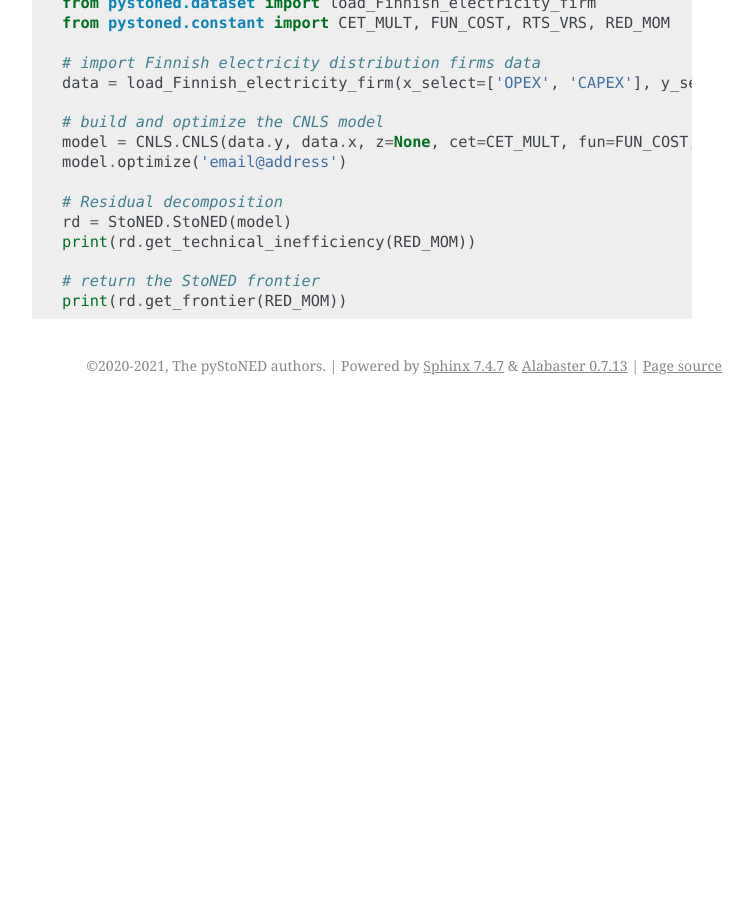
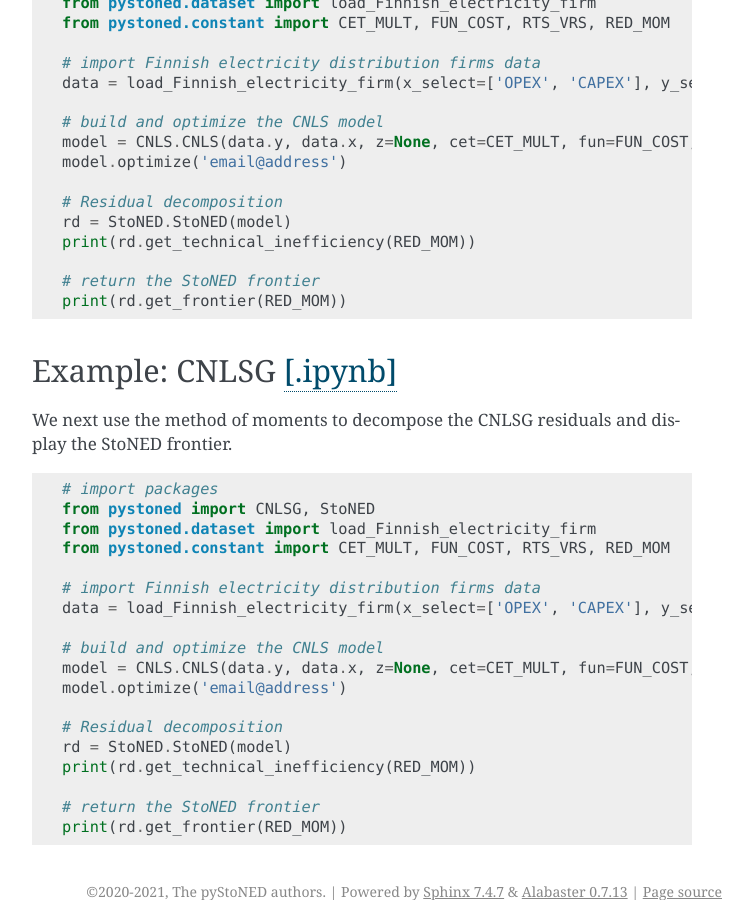
Before and after one commit to ds2010/pyStoNED, a Sphinx documentation site: the page built from doc/sphinx/examples/StoNED/mom.rst, in a window 1280 px wide and 900 px high, scrolled down 1031 px. Shown: the whole window, without its empty margins (388-1141 px from the left). Built offline with Sphinx 7.4.7, drawn with Linux system fonts in a browser that asks for light colours; before the commit the page ends 1436 px from its top, so only the background shows below that; some of the changed text lies outside the part shown.

Commit message:
doc(StoNED): update the example

```diff
--- a/doc/sphinx/examples/StoNED/mom.rst
+++ b/doc/sphinx/examples/StoNED/mom.rst
@@ -63,3 +63,30 @@
 
     # return the StoNED frontier
     print(rd.get_frontier(RED_MOM))
+
+
+Example: CNLSG `[.ipynb] <https://colab.research.google.com/github/ds2010/pyStoNED/blob/master/notebooks/StoNED_MoM_CNLSG.ipynb>`_
+------------------------------------------------------------------------------------------------------------------------------------
+
+We next use the method of moments to decompose the CNLSG residuals and display the StoNED frontier.
+
+.. code:: python
+
+    # import packages
+    from pystoned import CNLSG, StoNED
+    from pystoned.dataset import load_Finnish_electricity_firm
+    from pystoned.constant import CET_MULT, FUN_COST, RTS_VRS, RED_MOM
+
+    # import Finnish electricity distribution firms data
+    data = load_Finnish_electricity_firm(x_select=['OPEX', 'CAPEX'], y_select=['Energy'])
+
+    # build and optimize the CNLS model
+    model = CNLS.CNLS(data.y, data.x, z=None, cet=CET_MULT, fun=FUN_COST, rts=RTS_VRS)
+    model.optimize('email@address')
+
+    # Residual decomposition
+    rd = StoNED.StoNED(model)
+    print(rd.get_technical_inefficiency(RED_MOM))
+
+    # return the StoNED frontier
+    print(rd.get_frontier(RED_MOM))
```
Also changed, not shown: 1 other file.
